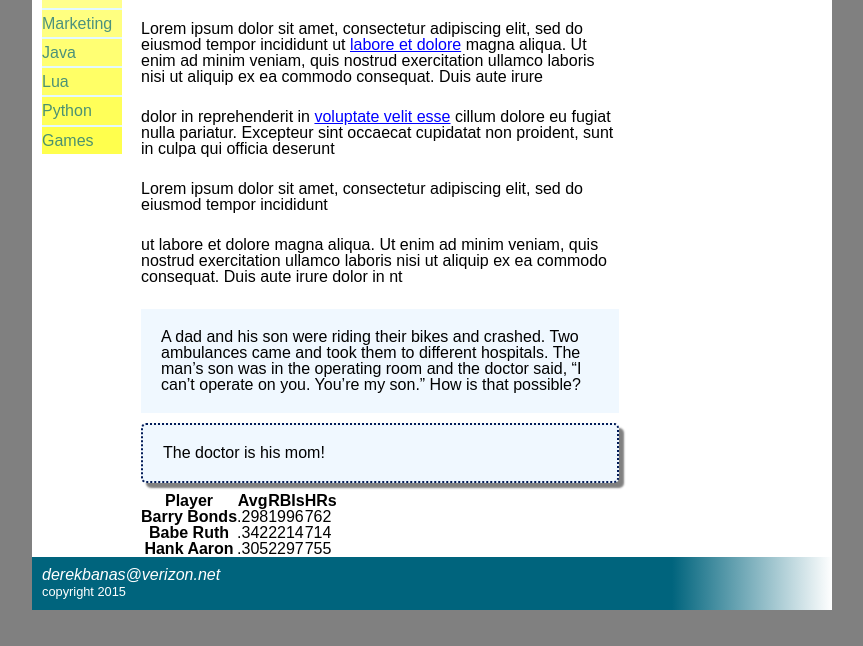
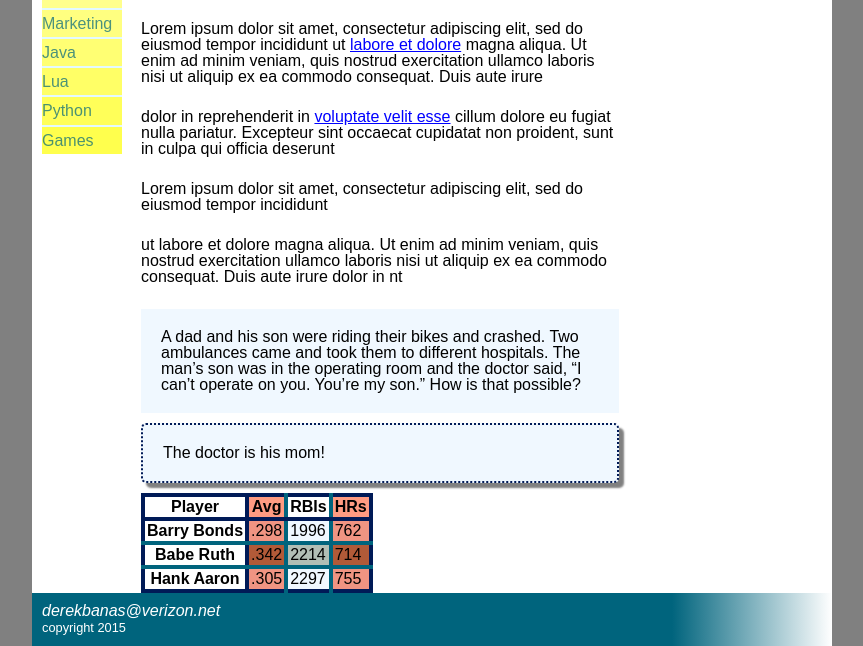
Before and after one commit to WebMats/sass03152018, a website: page index.html in a window 1280 px wide. Shown: the part 361-1007 px from the top of the page, without its empty margins (208-1071 px from the left). Before the commit the page ends 971 px from the top, so only its background shows below. Drawn offline with Linux system fonts and the light colour scheme.

Commit message:
sass example

```diff
--- a/sass/styles.scss
+++ b/sass/styles.scss
@@ -245,3 +245,16 @@ $prct-yellow: 5%;
 	}
 	$prct-yellow: $prct-yellow + 5%
 }
+
+@import "compass/utilities/tables";
+
+.baseball-stats {
+	table {
+		@include table-scaffolding;
+
+		@include inner-table-borders(4px, $main-green);
+		@include outer-table-borders(4px, $duke-blue);
+
+		@include alternating-rows-and-columns($alice-blue, $ash-gray, $main-green, $white);
+	}
+}
```
Also changed, not shown: stylesheets/styles.css.
